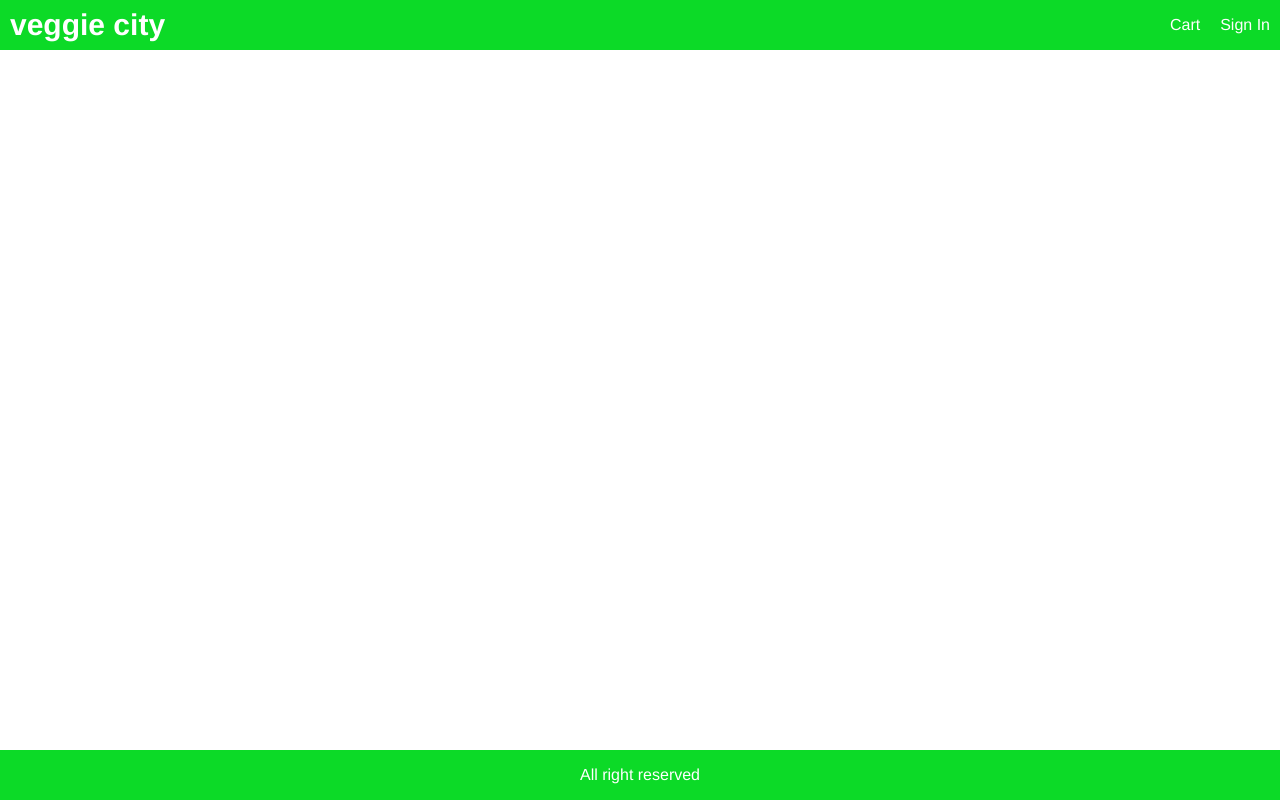
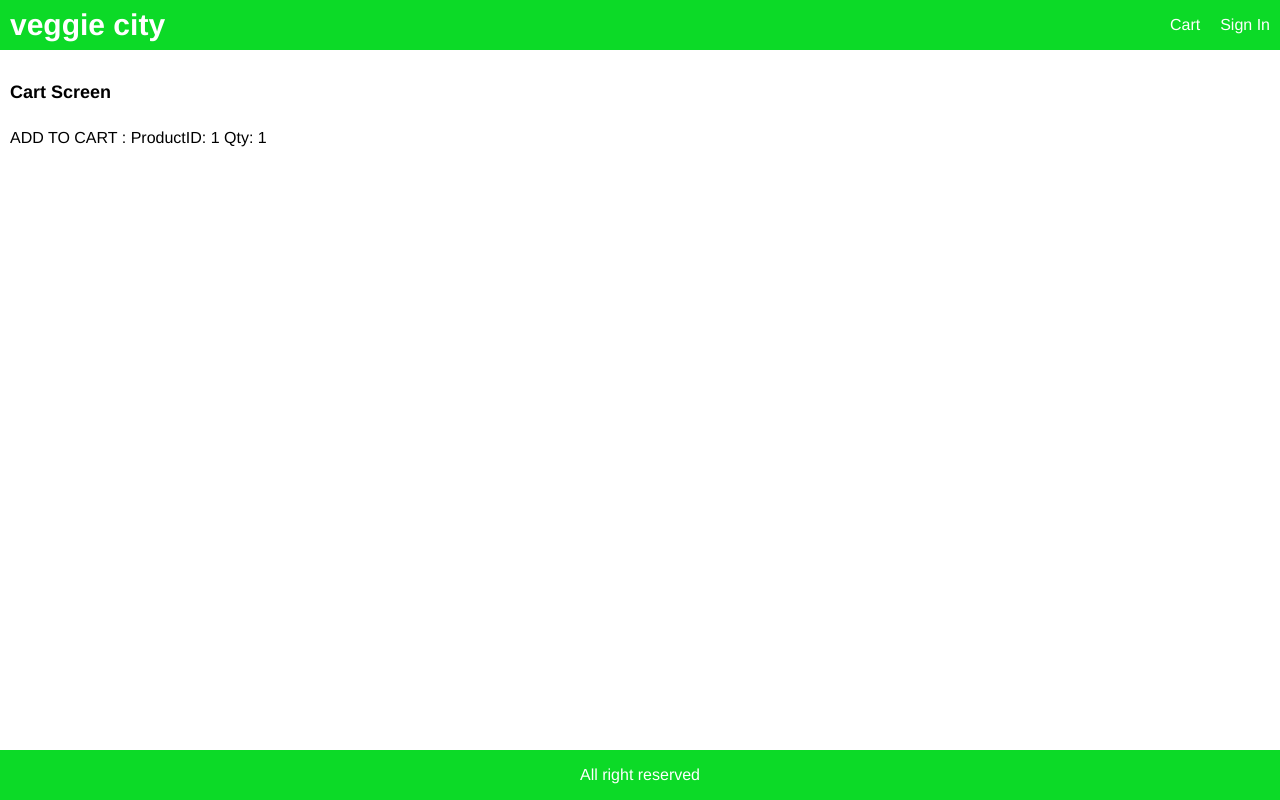
Before and after one commit to sagarromer/frontend_veggie_city, a React (Create React App) app: page /cart/1 in a window 1280 px wide. Built offline with nearby package versions, Linux system fonts and the light colour scheme.

Commit message:
handle add to cart implemented

```diff
--- a/src/App.js
+++ b/src/App.js
@@ -1,5 +1,6 @@
 import React from 'react';
 import { BrowserRouter, Route } from 'react-router-dom';
+import CartScreen from './screens/CartScreen';
 import HomeScreen from './screens/HomeScreen';
 import ProductScreen from './screens/ProductScreen';
 
@@ -18,8 +19,9 @@
                   </div>
               </header>
           <main>
-          <Route path="/product/:id" component={ProductScreen}></Route>
-          <Route path="/" component={HomeScreen} exact></Route>
+            <Route path="/cart/:id?" component={CartScreen}></Route>
+            <Route path="/product/:id" component={ProductScreen}></Route>
+            <Route path="/" component={HomeScreen} exact></Route>
           </main>
           <footer class="row center">All right reserved</footer>
       </div>
--- a/src/index.css
+++ b/src/index.css
@@ -61,6 +61,9 @@
 li {
   margin-top: 1rem;
 }
+input,
+select,
+textarea,
 button {
   padding: 1rem;
   border-radius: 0.5rem;
@@ -69,9 +72,14 @@
   font-family: Helvetica, Arial, sans-serif;
   -webkit-font-smoothing: antialiased;
   -moz-osx-font-smoothing: grayscale;
+}
+button {
   background-color: #f8f8f8;
   cursor: pointer;
 }
+input:hover,
+select:hover,
+textarea:hover,
 button:hover {
   border: 0.1rem #404040 solid;
 }
--- /dev/null
+++ b/src/screens/CartScreen.js
@@ -0,0 +1,16 @@
+import React from 'react';
+
+export default function CartScreen(props) {
+    const productId = props.match.params.id;
+    const qty = props.location.search
+    ? Number(props.location.search.split('=')[1])
+    : 1;
+    return (
+        <div>
+            <h1>Cart Screen</h1>
+            <p>
+                ADD TO CART : ProductID: {productId} Qty: {qty}
+            </p>
+        </div>
+    );
+}
--- a/src/screens/ProductScreen.js
+++ b/src/screens/ProductScreen.js
@@ -1,4 +1,4 @@
-import React, { useEffect } from 'react';
+import React, { useEffect, useState } from 'react';
 import { useDispatch, useSelector } from 'react-redux';
 import { Link } from 'react-router-dom';
 import { detailsProduct } from '../actions/productActions';
@@ -10,12 +10,16 @@
 export default function ProductScreen(props) {
     const dispatch = useDispatch();
     const productId = props.match.params.id;
+    const [qty, setQty] = useState(1);
     const productDetails = useSelector((state) => state.productDetails);
     const { loading, error, product } = productDetails;
 
     useEffect(() => {
         dispatch(detailsProduct(productId));
     }, [dispatch, productId]);
+    const addToCartHandler = () => {
+        props.history.push(`/cart/${productId}?qty=${qty}`);
+    };
     return (
         <div>
             {loading ? (
@@ -72,9 +76,37 @@
                             </div>
                             </div>
                         </li>
-                        <li>
-                            <button className="primary block">Add to Cart</button>
-                        </li>
+                        {product.countInStock > 0 && (
+                            <>
+                                <li>
+                                    <div className="row">
+                                    <div>Qty</div>
+                                    <div>
+                                        <select
+                                        value={qty}
+                                        onChange={(e) => setQty(e.target.value)}
+                                        >
+                                        {[...Array(product.countInStock).keys()].map(
+                                            (x) => (
+                                            <option key={x + 1} value={x + 1}>
+                                                {x + 1}
+                                            </option>
+                                            )
+                                        )}
+                                        </select>
+                                    </div>
+                                    </div>
+                                </li>
+                                <li>
+                                    <button
+                                    onClick={addToCartHandler}
+                                    className="primary block"
+                                    >
+                                    Add to Cart
+                                    </button>
+                                </li>
+                            </>
+                        )}
                         </ul>
                     </div>
                 </div>
```
Also changed, not shown: 1 other file (tests, documents, lock files or other folders).
